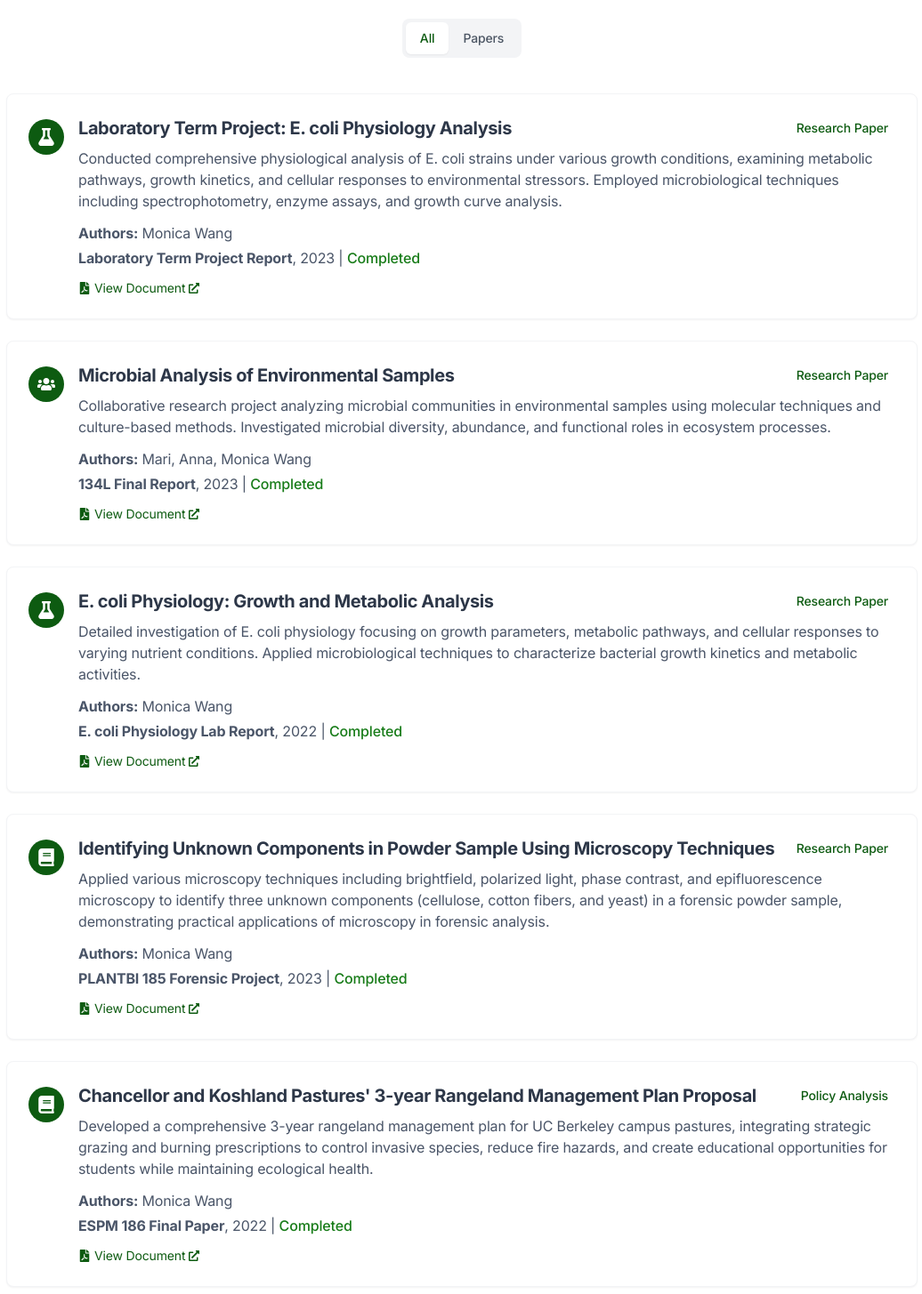
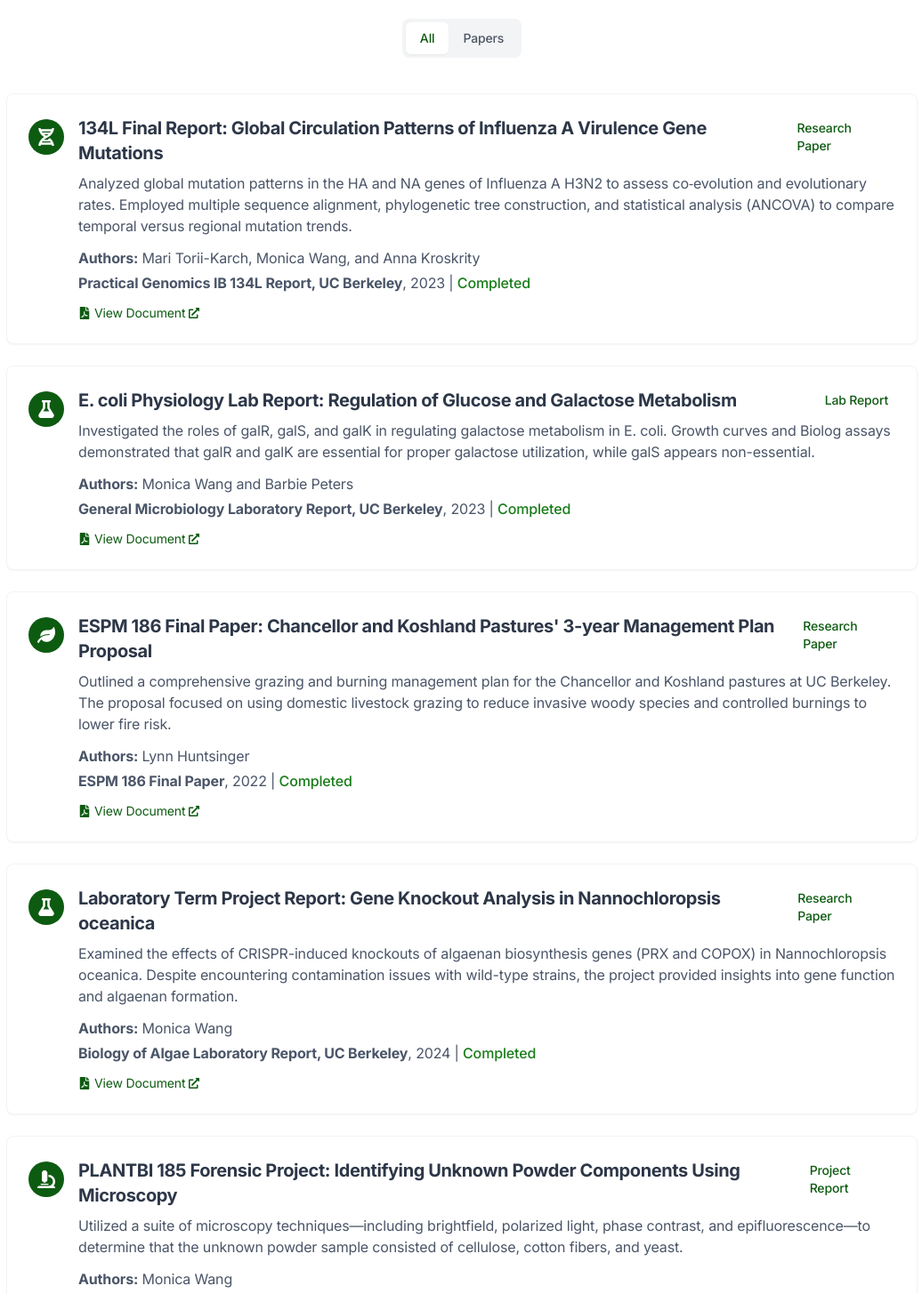
Before and after one commit to aviju888/mw-portfolio, a Next.js app: page / in a window 1280 px wide. Shown: the part 5060-6515 px from the top of the page at 89% size, without its empty margins (121-1157 px from the left). Built offline with nearby package versions, Linux system fonts and the light colour scheme.

Commit message:
Update Projects & Papers section with five new papers

```diff
--- a/src/components/ProjectsPapers.tsx
+++ b/src/components/ProjectsPapers.tsx
@@ -1,7 +1,7 @@
 'use client';
 
 import { motion } from 'framer-motion';
-import { FaFilePdf, FaLink, FaExternalLinkAlt, FaBook, FaFlask, FaUsers } from 'react-icons/fa';
+import { FaFilePdf, FaLink, FaExternalLinkAlt, FaBook, FaFlask, FaUsers, FaDna, FaMicroscope, FaLeaf } from 'react-icons/fa';
 import { useState } from 'react';
 import React from 'react';
 
@@ -34,11 +34,50 @@ const ProjectsPapers = () => {
 
   const items: PaperItem[] = [
     {
-      title: "Laboratory Term Project: E. coli Physiology Analysis",
-      description: "Conducted comprehensive physiological analysis of E. coli strains under various growth conditions, examining metabolic pathways, growth kinetics, and cellular responses to environmental stressors. Employed microbiological techniques including spectrophotometry, enzyme assays, and growth curve analysis.",
+      title: "134L Final Report: Global Circulation Patterns of Influenza A Virulence Gene Mutations",
+      description: "Analyzed global mutation patterns in the HA and NA genes of Influenza A H3N2 to assess co‐evolution and evolutionary rates. Employed multiple sequence alignment, phylogenetic tree construction, and statistical analysis (ANCOVA) to compare temporal versus regional mutation trends.",
+      authors: "Mari Torii-Karch, Monica Wang, and Anna Kroskrity",
+      journal: "Practical Genomics IB 134L Report, UC Berkeley",
+      year: "2023",
+      type: "paper",
+      category: "Research Paper",
+      status: "Completed",
+      url: "",
+      pdf: "/papers/134L Final Report - Mari, Anna, Monica.pdf",
+      icon: <FaDna className="w-5 h-5" />
+    },
+    {
+      title: "E. coli Physiology Lab Report: Regulation of Glucose and Galactose Metabolism",
+      description: "Investigated the roles of galR, galS, and galK in regulating galactose metabolism in E. coli. Growth curves and Biolog assays demonstrated that galR and galK are essential for proper galactose utilization, while galS appears non-essential.",
+      authors: "Monica Wang and Barbie Peters",
+      journal: "General Microbiology Laboratory Report, UC Berkeley",
+      year: "2023",
+      type: "paper",
+      category: "Lab Report",
+      status: "Completed",
+      url: "",
+      pdf: "/papers/E. coli Physiology Lab Report - Monica Wang_.pdf",
+      icon: <FaFlask className="w-5 h-5" />
+    },
+    {
+      title: "ESPM 186 Final Paper: Chancellor and Koshland Pastures' 3-year Management Plan Proposal",
+      description: "Outlined a comprehensive grazing and burning management plan for the Chancellor and Koshland pastures at UC Berkeley. The proposal focused on using domestic livestock grazing to reduce invasive woody species and controlled burnings to lower fire risk.",
+      authors: "Lynn Huntsinger",
+      journal: "ESPM 186 Final Paper",
+      year: "2022",
+      type: "paper",
+      category: "Research Paper",
+      status: "Completed",
+      url: "",
+      pdf: "/papers/ESPM 186 Final Paper - Monica Wang.pdf",
+      icon: <FaLeaf className="w-5 h-5" />
+    },
+    {
+      title: "Laboratory Term Project Report: Gene Knockout Analysis in Nannochloropsis oceanica",
+      description: "Examined the effects of CRISPR-induced knockouts of algaenan biosynthesis genes (PRX and COPOX) in Nannochloropsis oceanica. Despite encountering contamination issues with wild-type strains, the project provided insights into gene function and algaenan formation.",
       authors: "Monica Wang",
-      journal: "Laboratory Term Project Report",
-      year: "2023",
+      journal: "Biology of Algae Laboratory Report, UC Berkeley",
+      year: "2024",
       type: "paper",
       category: "Research Paper",
       status: "Completed",
@@ -47,56 +86,17 @@ const ProjectsPapers = () => {
       icon: <FaFlask className="w-5 h-5" />
     },
     {
-      title: "Microbial Analysis of Environmental Samples",
-      description: "Collaborative research project analyzing microbial communities in environmental samples using molecular techniques and culture-based methods. Investigated microbial diversity, abundance, and functional roles in ecosystem processes.",
-      authors: "Mari, Anna, Monica Wang",
-      journal: "134L Final Report",
+      title: "PLANTBI 185 Forensic Project: Identifying Unknown Powder Components Using Microscopy",
+      description: "Utilized a suite of microscopy techniques—including brightfield, polarized light, phase contrast, and epifluorescence—to determine that the unknown powder sample consisted of cellulose, cotton fibers, and yeast.",
+      authors: "Monica Wang",
+      journal: "Forensic Project Report, UC Berkeley",
       year: "2023",
       type: "paper",
-      category: "Research Paper",
-      status: "Completed",
-      url: "",
-      pdf: "/papers/134L Final Report - Mari, Anna, Monica.pdf",
-      icon: <FaUsers className="w-5 h-5" />
-    },
-    {
-      title: "E. coli Physiology: Growth and Metabolic Analysis",
-      description: "Detailed investigation of E. coli physiology focusing on growth parameters, metabolic pathways, and cellular responses to varying nutrient conditions. Applied microbiological techniques to characterize bacterial growth kinetics and metabolic activities.",
-      authors: "Monica Wang",
-      journal: "E. coli Physiology Lab Report",
-      year: "2022",
-      type: "paper",
-      category: "Research Paper",
-      status: "Completed",
-      url: "",
-      pdf: "/papers/E. coli Physiology Lab Report - Monica Wang_.pdf",
-      icon: <FaFlask className="w-5 h-5" />
-    },
-    {
-      title: "Identifying Unknown Components in Powder Sample Using Microscopy Techniques",
-      description: "Applied various microscopy techniques including brightfield, polarized light, phase contrast, and epifluorescence microscopy to identify three unknown components (cellulose, cotton fibers, and yeast) in a forensic powder sample, demonstrating practical applications of microscopy in forensic analysis.",
-      authors: "Monica Wang",
-      journal: "PLANTBI 185 Forensic Project",
-      year: "2023",
-      type: "paper",
-      category: "Research Paper",
+      category: "Project Report",
       status: "Completed",
       url: "",
       pdf: "/papers/PLANTBI 185 Forensic Project .pdf",
-      icon: <FaBook className="w-5 h-5" />
-    },
-    {
-      title: "Chancellor and Koshland Pastures' 3-year Rangeland Management Plan Proposal",
-      description: "Developed a comprehensive 3-year rangeland management plan for UC Berkeley campus pastures, integrating strategic grazing and burning prescriptions to control invasive species, reduce fire hazards, and create educational opportunities for students while maintaining ecological health.",
-      authors: "Monica Wang",
-      journal: "ESPM 186 Final Paper",
-      year: "2022",
-      type: "paper",
-      category: "Policy Analysis",
-      status: "Completed",
-      url: "",
-      pdf: "/papers/ESPM 186 Final Paper - Monica Wang.pdf",
-      icon: <FaBook className="w-5 h-5" />
+      icon: <FaMicroscope className="w-5 h-5" />
     }
   ];
 
```
Also changed, not shown: 1 other file (tests, documents, lock files or other folders).
